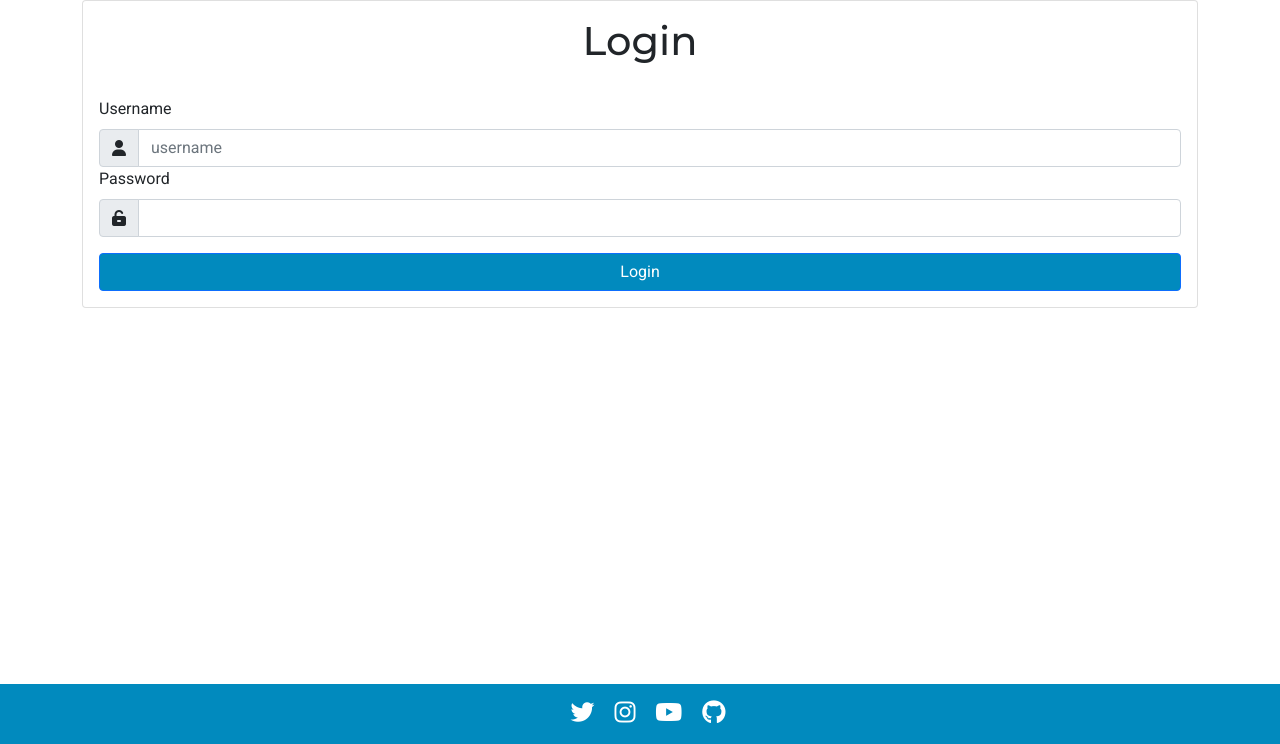
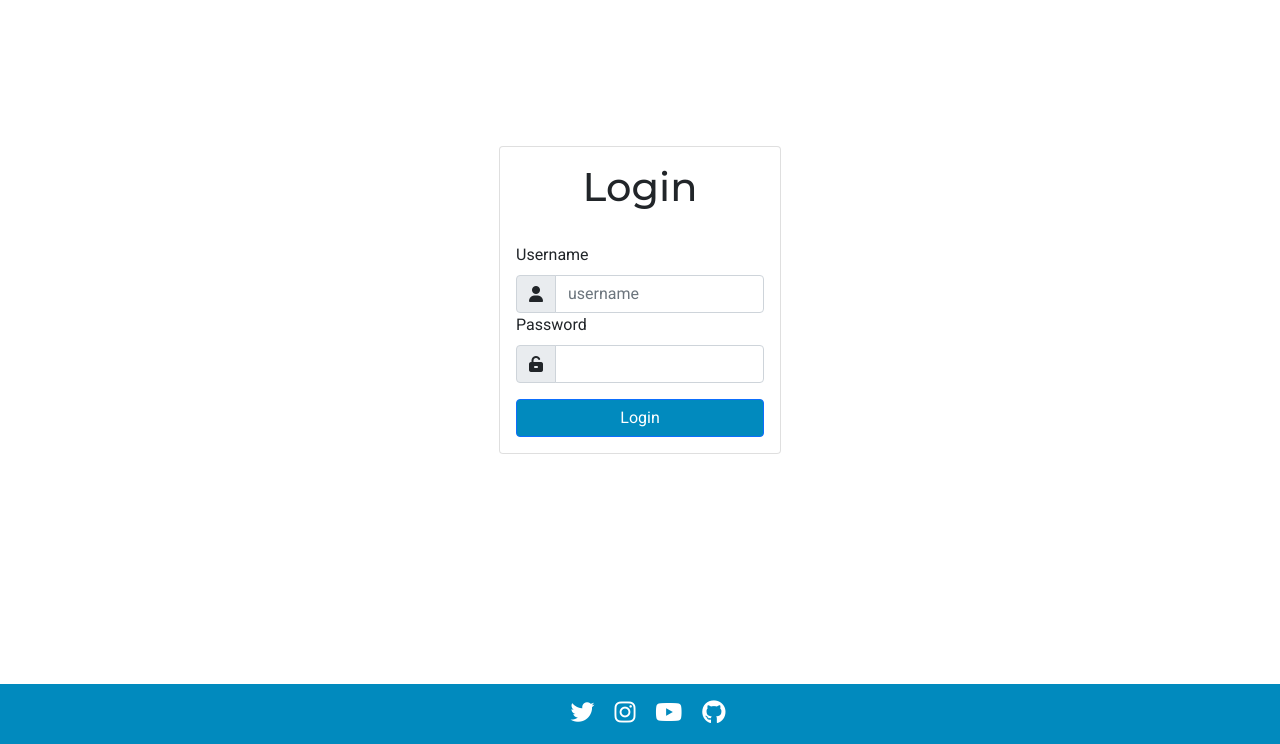
Before and after one commit to jmanager25/ExpenseTrack, a Django app: page /account/login/ in a window 1280 px wide. Shown: the part 56-800 px from the top of the page. Run offline with Django 3.2, Linux system fonts and the light colour scheme; some libraries are stand-ins or nearby versions.

Commit message:
Update and style login and registration form

```diff
--- a/static/css/style.css
+++ b/static/css/style.css
@@ -6,6 +6,14 @@ body {
     background-color: #FFFFFF;
     font-family: roboto, sans-serif;
     padding-bottom: 70px;
+}
+
+main {
+    min-height: 600px;
+}
+
+.form-container {
+    min-height: 600px;
 }
 
 h1, h2, h3 {
--- a/user/templates/login.html
+++ b/user/templates/login.html
@@ -1,6 +1,7 @@
 {% extends "base.html" %}
 
 {% block content %}
+   <div class="form-container d-flex align-items-center justify-content-center">
         <div class="card">
             <div class="card-title">
                 <h1 class="text-center mt-3">Login</h1>
@@ -28,4 +29,5 @@
                 </form>
             </div>
         </div>
+   </div>
 {% endblock %}
--- a/user/templates/register.html
+++ b/user/templates/register.html
@@ -1,6 +1,7 @@
 {% extends "base.html" %}
 
 {% block content %}
+    <div class="form-container d-flex align-items-center justify-content-center">
         <div class="card">
             <div class="card-title">
                 <h1 class="text-center mt-3">Registration</h1>
@@ -39,4 +40,5 @@
                 </form>
             </div>
         </div>
+    </div>
 {% endblock %}
```
Lines whose indentation alone changed are shown as unchanged.
